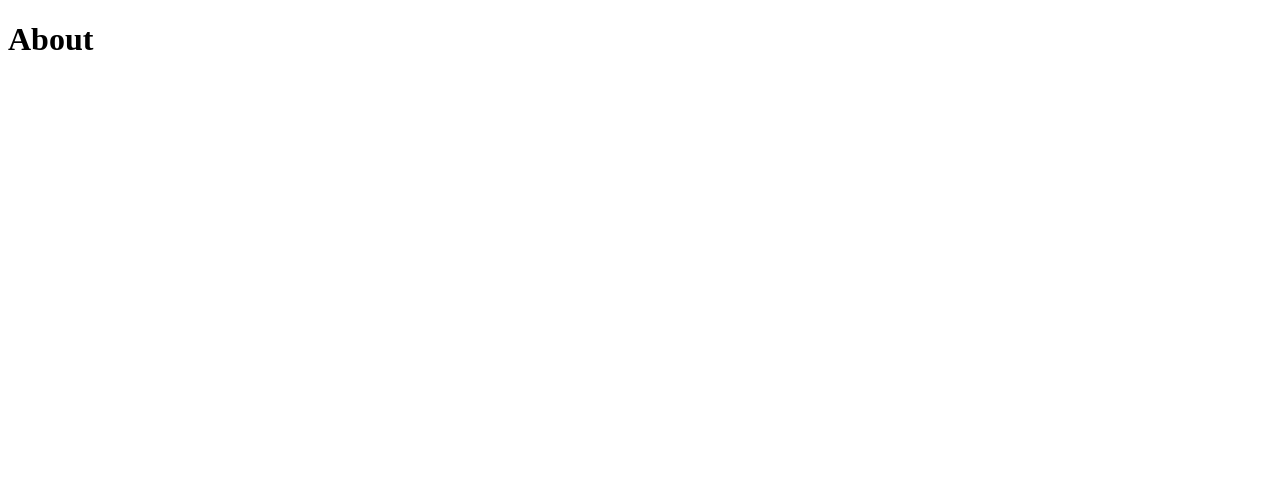
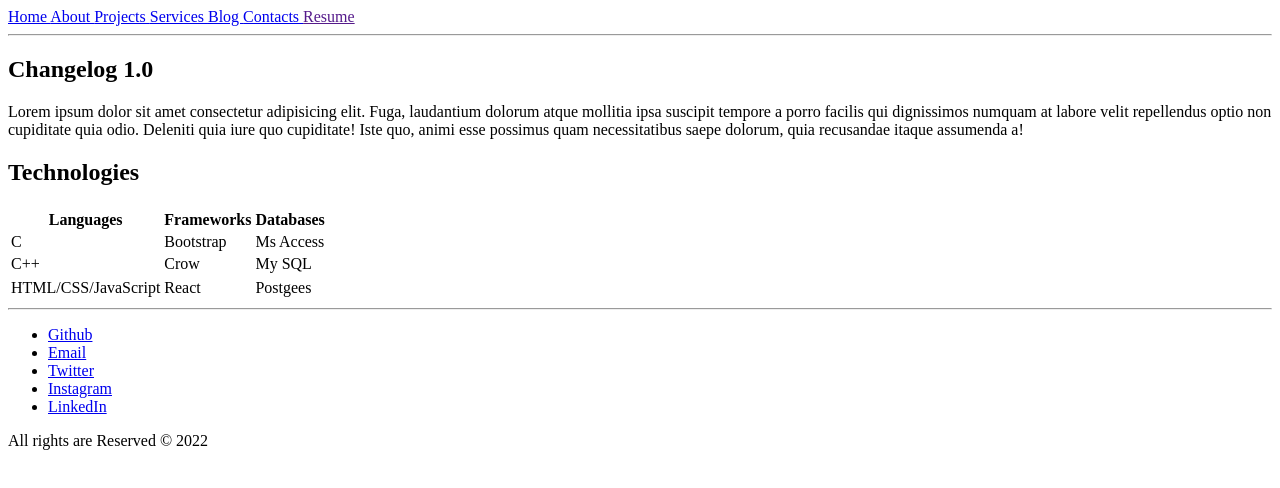
Before and after one commit to akinyiliz/portfolioproject-webdev1, a plain HTML site: page about.html in a window 1280 px wide. Drawn offline with Linux system fonts and the light colour scheme.

Commit message:
add contacts and about content

```diff
--- a/about.html
+++ b/about.html
@@ -7,6 +7,82 @@
     <title>About</title>
   </head>
   <body>
-    <h1>About</h1>
+    <!--Navigation Bar-->
+    <nav>
+        <a href="index.html">Home </a>
+        <a href="about.html">About </a>
+        <a href="projects.html">Projects </a>
+        <a href="services.html">Services </a>
+        <a href="blog.html">Blog </a>
+        <a href="contacts.html">Contacts </a>
+        <a href="">Resume </a>
+      </nav>
+      <hr />
+      <!--Hero/JumboTron Section-->
+      <header>
+
+      </header>
+      <!--Main Page Content-->
+      <main>
+          <section>
+        <h2>Changelog 1.0</h2>
+        <p>Lorem ipsum dolor sit amet consectetur adipisicing elit.
+          Fuga, laudantium dolorum atque mollitia ipsa suscipit tempore
+          a porro facilis qui dignissimos numquam at labore velit repellendus
+          optio non cupiditate quia odio. Deleniti quia iure quo cupiditate!
+          Iste quo, animi esse possimus quam necessitatibus saepe dolorum,
+          quia recusandae itaque assumenda a!</p>
+          </section>
+          <section>
+              <h2>Technologies</h2>
+              <table>
+              <tr>
+                  <tr>
+                  <th>Languages</th>
+                  <th>Frameworks</th>
+                  <th>Databases</th>
+                  </tr>
+                  <tr>
+                      <td>C</td>
+                      <td>Bootstrap</td>
+                      <td>Ms Access</td>
+                  </tr>
+                  <tr>
+                      <td>C++</td>
+                      <td>Crow</td>
+                      <td>My SQL</td>
+                  </tr>
+                  <tr></tr>
+                  <td>HTML/CSS/JavaScript</td>
+                  <td>React</td>
+                  <td>Postgees</td>
+                </tr>
+              </table>
+          </section>
+      </main>
+      <hr />
+      <!--Footer Section-->
+      <footer>
+        <ul>
+          <li>
+            <a href="https://github.com/akinyiliz">Github </a>
+          </li>
+          <li>
+            <a href="mailto: lizzieke84@gmail.com">Email</a>
+          </li>
+          <li>
+            <a href="https://twitter.com/iamliz_zie">Twitter </a>
+          </li>
+          <li>
+            <a href="https://www.instagram.com/iamliz.zie/">Instagram </a>
+          </li>
+          <li>
+            <a href="https://www.linkedin.com/in/elizabeth-odhiambo-4356a41bb/"
+              >LinkedIn</a
+            >
+          </li>
+        </ul>
+        <p>All rights are Reserved &copy; 2022</p>
+      </footer>
   </body>
 </html>
```
Also changed, not shown: contacts.html (+70 -1 lines), projects.html (renamed from products.html, +2 -2 lines).
